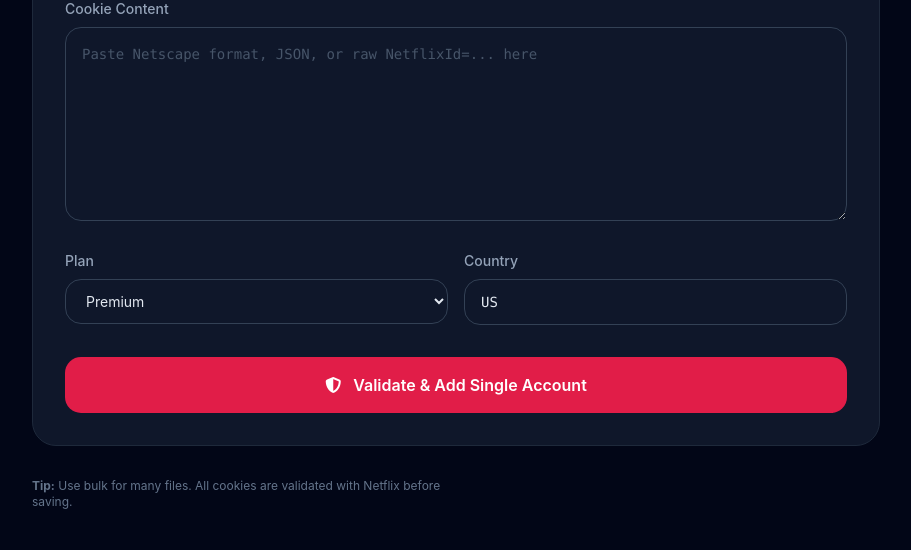
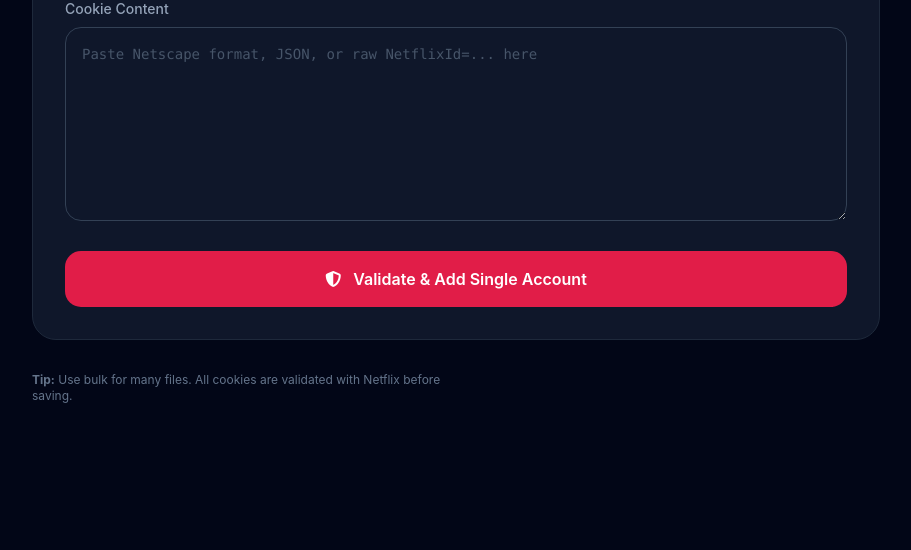
Before and after one commit to Exhipper/exflix, a Flask app: template templates/admin.html in a window 1280 px wide. Shown: the part 679-1229 px from the top of the page, without its empty margins (184-1095 px from the left). After the commit the page ends 1082 px from the top, so only its background shows below. Run offline with Flask 3, Linux system fonts and the light colour scheme; the template is opened without the code that fills it, so the values that code supplies are empty; some libraries are stand-ins or nearby versions.

Commit message:
Add files via upload

```diff
--- a/templates/admin.html
+++ b/templates/admin.html
@@ -69,23 +69,7 @@
                                   placeholder="Paste Netscape format, JSON, or raw NetflixId=... here"></textarea>
                     </div>
 
-                    <div class="grid grid-cols-1 md:grid-cols-2 gap-4 mb-8">
-                        <div>
-                            <label class="block text-sm font-medium text-slate-400 mb-2">Plan</label>
-                            <select id="plan" class="w-full bg-slate-900 border border-slate-700 rounded-2xl px-4 py-3 text-sm">
-                                <option>Premium</option>
-                                <option>Standard</option>
-                                <option>Basic</option>
-                                <option>Standard with Ads</option>
-                                <option>Premium (Extra Member)</option>
-                            </select>
-                        </div>
-                        <div>
-                            <label class="block text-sm font-medium text-slate-400 mb-2">Country</label>
-                            <input type="text" id="country" value="US" maxlength="3"
-                                   class="w-full bg-slate-900 border border-slate-700 rounded-2xl px-4 py-3 text-sm font-mono uppercase">
-                        </div>
-                    </div>
+                    <!-- Plan and Country removed as requested -->
 
                     <button type="submit"
                             class="w-full flex justify-center items-center gap-x-3 bg-rose-600 hover:bg-rose-500 active:bg-rose-700 transition-colors text-white font-semibold py-4 rounded-2xl text-base">
@@ -199,9 +183,7 @@
 
             const payload = {
                 admin_pass: document.getElementById('admin_pass').value,
-                cookie_text: document.getElementById('cookie_text').value.trim(),
-                plan: document.getElementById('plan').value,
-                country: document.getElementById('country').value.toUpperCase()
+                cookie_text: document.getElementById('cookie_text').value.trim()
             };
 
             try {
```
